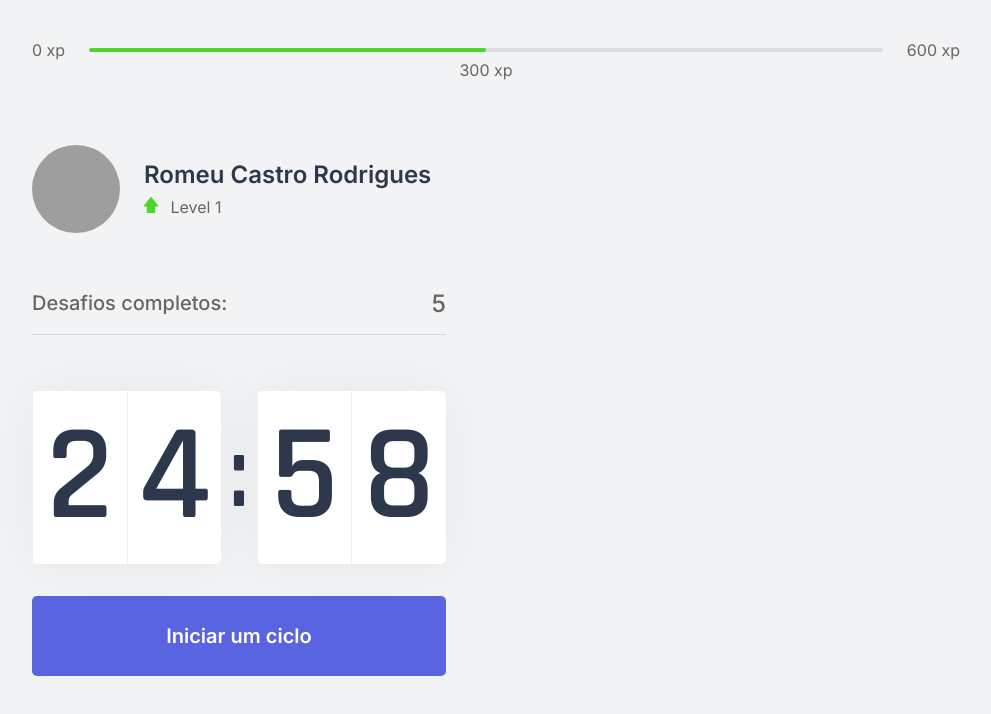
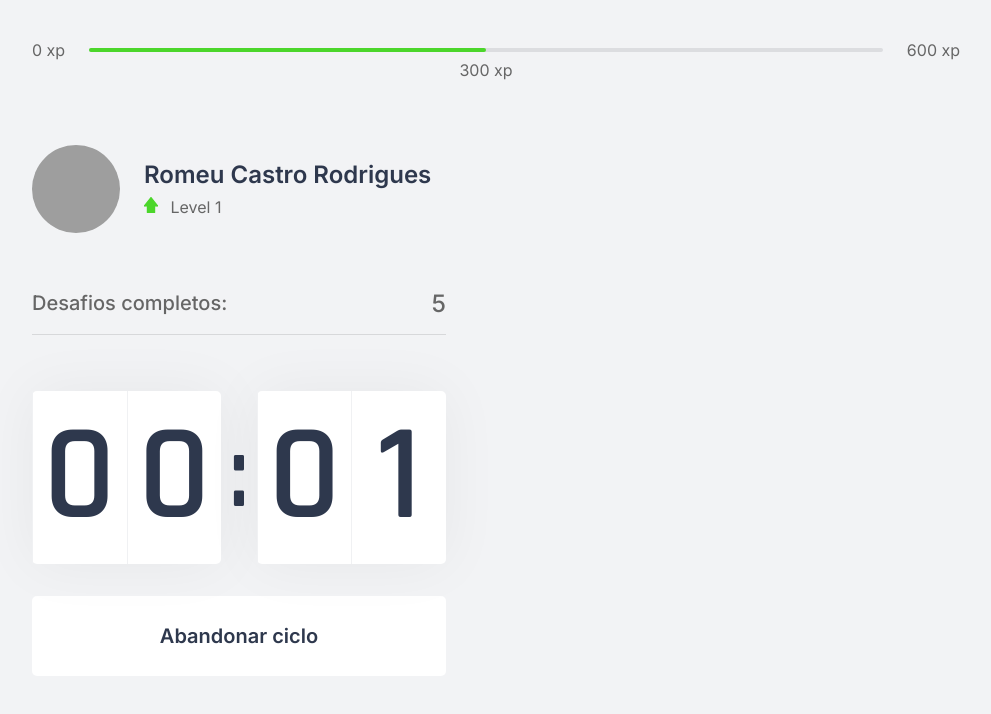
Before and after one commit to romeucr/moveit, a Next.js app: page / in a window 1280 px wide. Both pictures are taken after a click on the button "Iniciar um ciclo". Shown: the top 714 px of the page, without its empty margins (144-1135 px from the left). Built offline with nearby package versions, Linux system fonts and the light colour scheme; grey boxes are pictures that could not be loaded.

Commit message:
Countdown finished

```diff
--- a/src/components/Countdown.tsx
+++ b/src/components/Countdown.tsx
@@ -1,9 +1,12 @@
 import { useState, useEffect } from 'react'
 import styles from '../styles/components/Countdown.module.css'
 
+let countdownTimeout: NodeJS.Timeout // node.js.timeout -> tipo da variável
+
 export function Countdown() {
-   const [time, setTime] = useState(25 * 60) /* 25 minutos em segundos */
-   const [active, setActive] = useState(false)
+   const [time, setTime] = useState(0.05 * 60) /* 25 minutos em segundos */
+   const [isActive, setIsActive] = useState(false)
+   const [hasFinished, setHasFinished] = useState(false);
 
    const minutes = Math.floor(time / 60)
    const seconds = time % 60
@@ -16,17 +19,28 @@
    const [secondLeft, secondRight] = String(seconds).padStart(2, '0').split('')
 
    function startCountdown() {
-      setActive(true)
+      setIsActive(true)
+   }
+
+   function resetCountdown() {
+      // Evita a execução do timeout após um segundo. Ao setar isActive para false, o setTimeout já foi executado e irá diminuir ainda 1 segundo.
+      // Aqui esse comportamento é cancelado
+      clearTimeout(countdownTimeout)
+      setIsActive(false);
+      setTime(0.05 * 60)
    }
 
    useEffect(() => {
-      if (active && time > 0) {
-         setTimeout(() => { /* setTimeout():  fazer com que algo acontece depois de um tempo (1000 milessegundos, 1 segundo) */
+      if (isActive && time > 0) {
+         countdownTimeout = setTimeout(() => { /* setTimeout():  fazer com que algo acontece depois de um tempo (1000 milessegundos, 1 segundo) */
             setTime(time - 1)
          }, 1000)
+      } else if (isActive && time === 0) {
+         setHasFinished(true)
+         setIsActive(false)
       }
 
-   },[active, time])
+   }, [isActive, time])
 
    return (
       <div>
@@ -41,6 +55,25 @@
                <span>{secondRight}</span>
             </div>
          </div>
+
+         { hasFinished ? (
+            <button
+               disabled
+               className={styles.countdownButton}
+            >
+               Ciclo encerrado
+            </button>
+         ) : (
+               <>
+                  { isActive ? (
+                     <button
+                        type="button"
+                        className={`${styles.countdownButton} ${styles.countdownButtonActive}`}
+                        onClick={resetCountdown}
+                     >
+                        Abandonar ciclo
+                     </button>
+                  ) : (
                         <button
                            type="button"
                            className={styles.countdownButton}
@@ -48,6 +81,12 @@
                         >
                            Iniciar um ciclo
                         </button>
+                     )
+                  }
+               </>
+            )
+         }
+
       </div>
    )
 }
--- a/src/styles/components/Countdown.module.css
+++ b/src/styles/components/Countdown.module.css
@@ -52,6 +52,22 @@
    transition: background-color 0.2s;
 }
 
-.countdownButton:hover {
+.countdownButton:not(:disabled):hover { /* aplica o estilo somente se não estiver disabled */
    background: var(--blue-dark);
 }
+
+.countdownButtonActive {
+   background-color: var(--white);
+   color: var(--title);
+}
+
+.countdownButtonActive:not(:disabled):hover {
+   background: var(--red);
+   color: var(--white)
+}
+
+.countdownButton:disabled {
+   background: var(--white);
+   color: var(--text);
+   cursor: not-allowed;
+}
```
Lines whose indentation alone changed are shown as unchanged.
